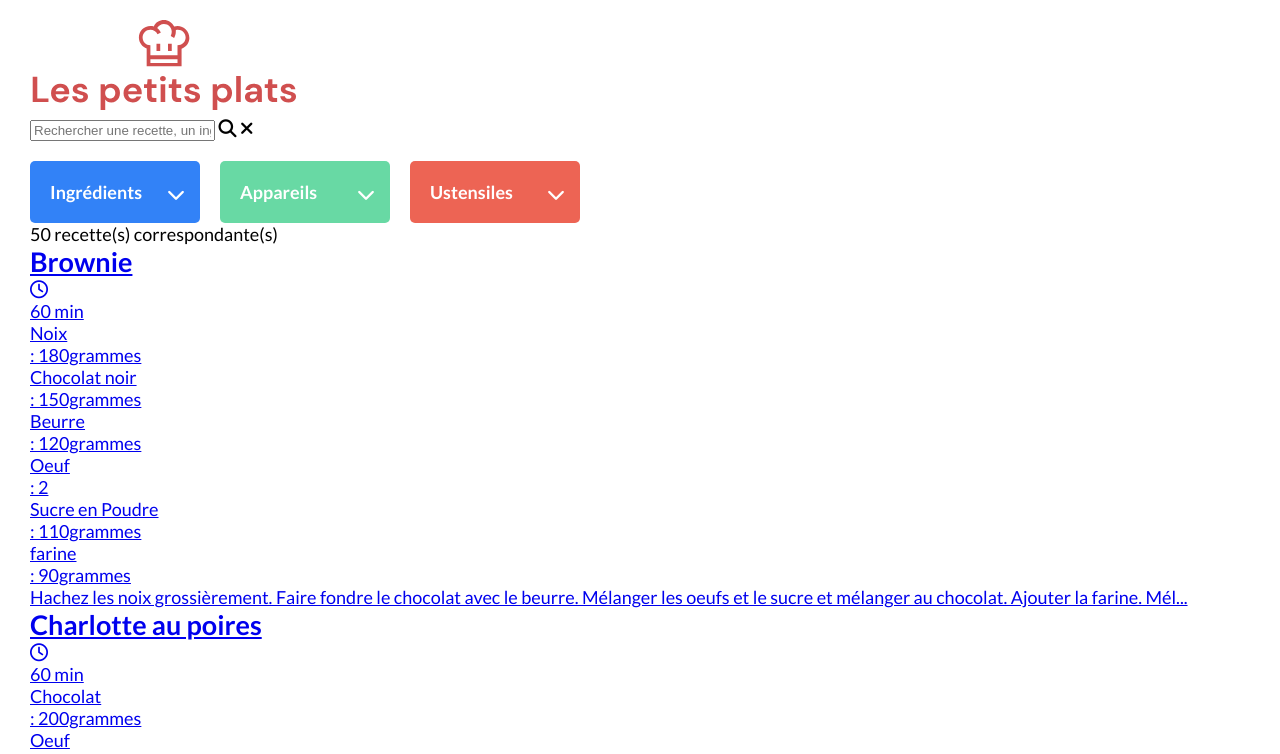
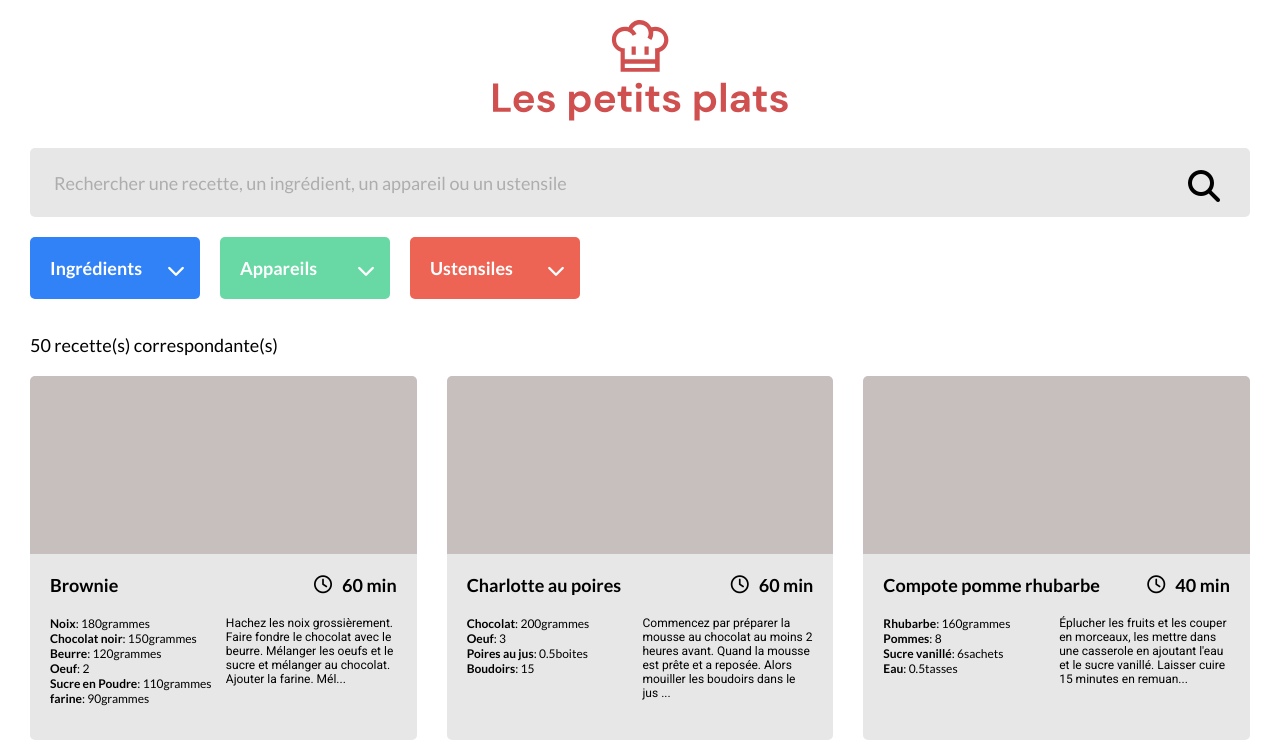
Before and after one commit to arnaudn57/les_petits_plats_V3, a website with bundled scripts: page index.html in a window 1280 px wide. Shown: the top 754 px of the page. Built offline with nearby package versions, Linux system fonts and the light colour scheme.

Commit message:
Css Bug fix

```diff
--- a/css/style.css
+++ b/css/style.css
@@ -1,4 +1,4 @@
-/* @import url(index.css); */
+@import url(index.css);
 @import url(filter.css);
 @import url(reset.css);
 @import url("https://fonts.googleapis.com/css2?family=Lato:wght@400;700&family=Roboto&display=swap");
--- a/index.html
+++ b/index.html
@@ -15,12 +15,11 @@
 
   <body>
     <header>
-      <!-- <img
-        src="assets/logo_toque.jpg"
+      <img
+        src="assets/logo.svg"
         alt="Logo Les petits plats"
         title="Les petits plats"
-      > -->
-      <img src="assets/logo.svg" alt="Logo Les Petits plats" title="Les petits plats">
+      >
       <!-- <h1>Les petits plats</h1> -->
     </header>
 
```
